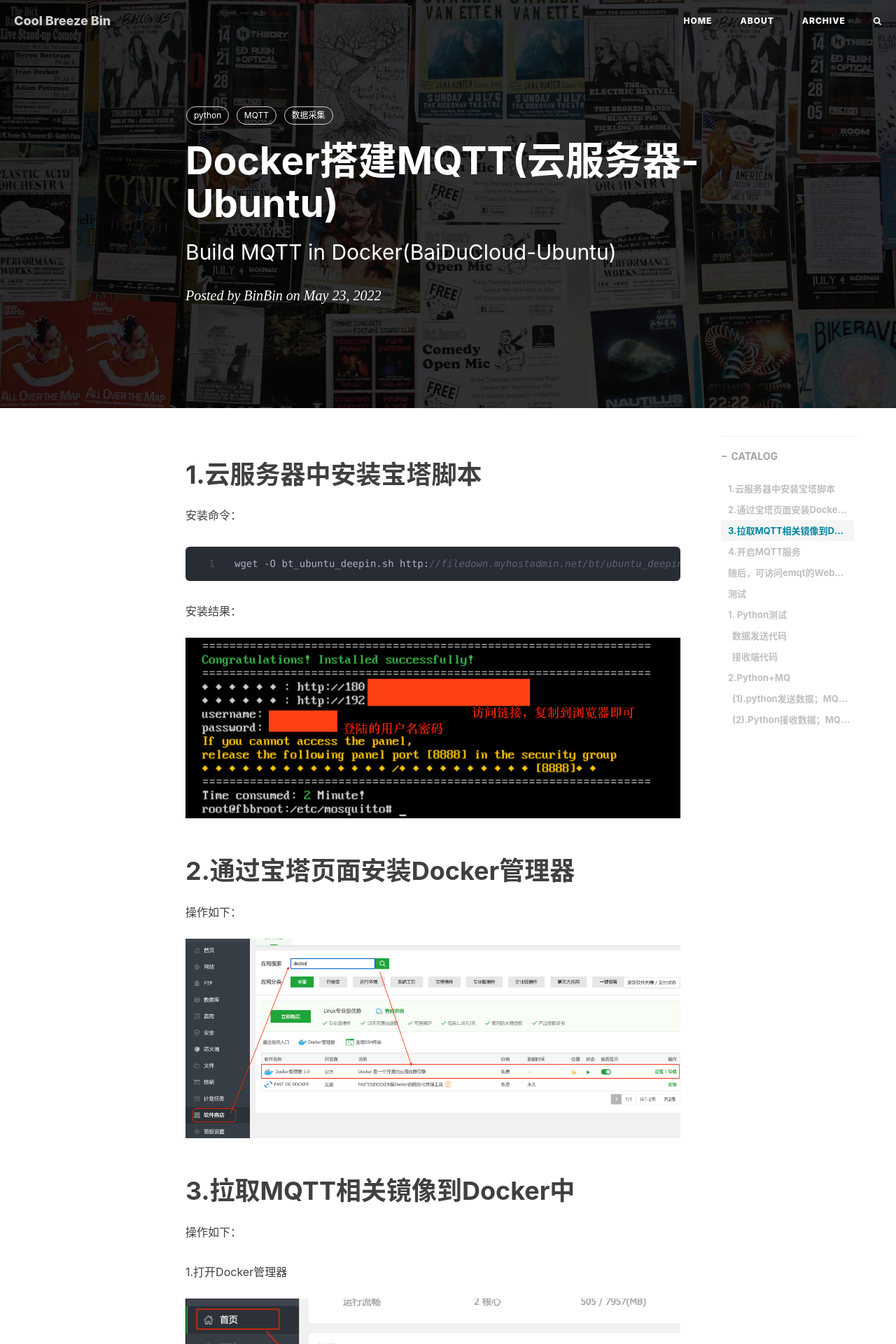
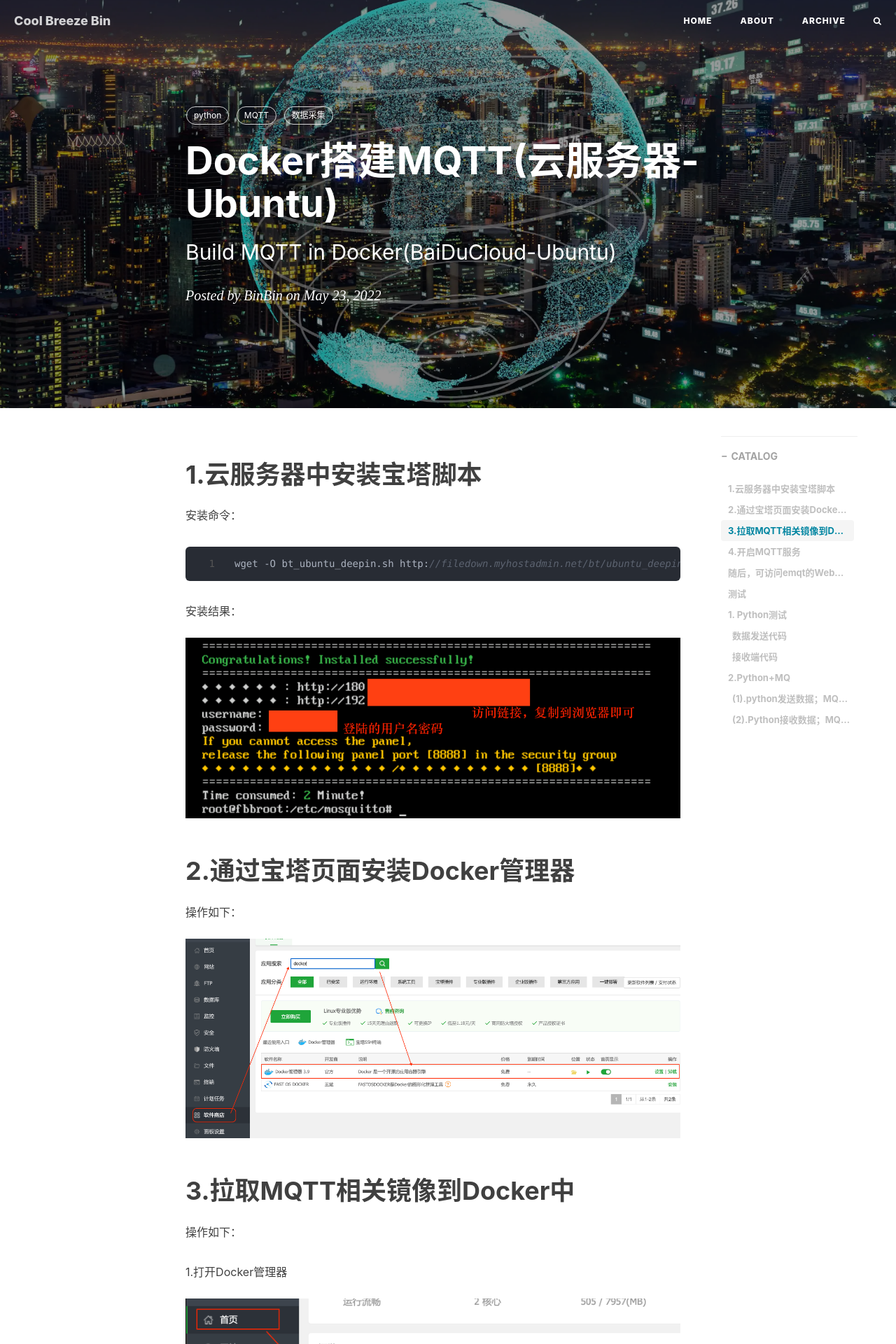
Before and after one commit to Cool-breeze-bin/Cool-breeze-bin.github.io, a Jekyll site: the page built from _posts/2022-05-23-Create MQTT in BaiDuCloud.md, in a window 1280 px wide. Shown: the top 1920 px of the page at 70% size. Built offline with Jekyll 4.4.1, drawn with Linux system fonts in a browser that asks for light colours; nearby versions of some CDN libraries; comment, search, counter and statistics services are not loaded.

Commit message:
Update 2022-05-23-Create MQTT in BaiDuCloud.md

```diff
--- a/_posts/2022-05-23-Create MQTT in BaiDuCloud.md
+++ b/_posts/2022-05-23-Create MQTT in BaiDuCloud.md
@@ -3,7 +3,7 @@ layout: post
 title:  Docker搭建MQTT(云服务器-Ubuntu)
 subtitle: "Build MQTT in Docker(BaiDuCloud-Ubuntu)"
 author: "BinBin"
-# header-img: "./img/mqtt/baota_login.jpg"
+header-img: "img/mqtt/background.jpg"
 header-mask: 0.4
 tags:
   - python
```
